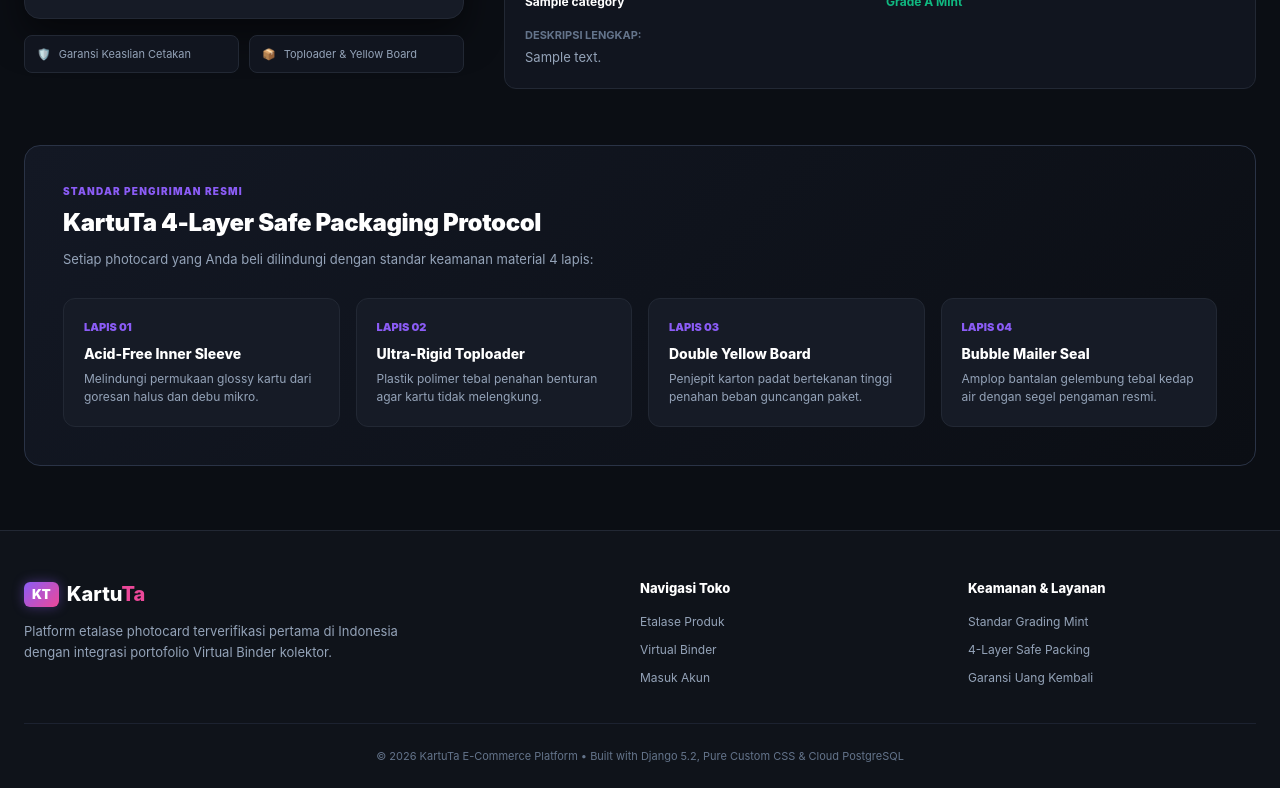
After one commit to Fathiiathallah/Kartuta_ecommerce, a Django app: page /produk/1/ in a window 1280 px wide. The commit adds this page. Shown: the part 795-1583 px from the top of the page. Run offline with Django 5.2, Linux system fonts and the light colour scheme; tables that the repository leaves empty hold one stand-in row (values such as "Sample post").

Commit message:
Menambahkan halaman detail produk dan mengarahkan tombol Beli Sekarang ke detail produk

```diff
--- a/core/urls.py
+++ b/core/urls.py
@@ -11,6 +11,7 @@ urlpatterns = [
     path('register/', views.registerView, name='register'),
     path('logout/', views.LogoutView, name='logout'),
     path('home/', views.homeView, name='home'),
+    path('produk/<int:id>/', views.produkDetailView, name='produk_detail'),
     path('', views.loginView, name='index'),
 ]
 
--- a/core/views.py
+++ b/core/views.py
@@ -1,9 +1,20 @@
 from django.contrib.auth import authenticate, login, logout
 from django.contrib.auth.models import User
-from django.shortcuts import render, redirect
+from django.shortcuts import render, redirect, get_object_or_404
 from django.contrib import messages
 from django.contrib.auth.decorators import login_required
 from app.models import UserAdmin, UserPengguna, Product, Category
+
+
+def produkDetailView(request, id):
+    product = get_object_or_404(Product.objects.select_related('category'), id=id)
+    related_products = Product.objects.filter(category=product.category).exclude(id=product.id)[:4]
+    context = {
+        'title': f'{product.name} • KartuTa Authentic Store',
+        'product': product,
+        'related_products': related_products,
+    }
+    return render(request, 'homepage/detail_produk.html', context)
 
 
 def homeView(request):
--- /dev/null
+++ b/templates/homepage/detail_produk.html
@@ -0,0 +1,356 @@
+{% load static %}
+<!DOCTYPE html>
+<html lang="id">
+<head>
+    <meta charset="UTF-8">
+    <meta name="viewport" content="width=device-width, initial-scale=1.0">
+    <title>{{ title|default:product.name }}</title>
+    <link rel="stylesheet" href="{% static 'css/style.css' %}">
+</head>
+<body class="pro-body">
+
+    <!-- Top Announcement Micro Bar -->
+    <aside class="announcement-bar">
+        <div class="announcement-inner">
+            <span>🛡️ GARANSI KEASLIAN 100% ATAU REFUND PENUH</span>
+            <span class="announcement-bullet">•</span>
+            <span>GRATIS INNER SLEEVE & ULTRA-PRO TOPLOADER SETIAP PEMBELIAN</span>
+            <span class="announcement-bullet">•</span>
+            <span>AUTO-SYNC VIRTUAL BINDER AKTIF</span>
+        </div>
+    </aside>
+
+    <!-- Top Navbar -->
+    <header class="pro-navbar">
+        <div class="pro-navbar-container">
+            <a href="{% url 'home' %}" class="pro-brand">
+                <span class="pro-logo-badge">KT</span>
+                <span class="pro-brand-text">Kartu<span class="pro-accent">Ta</span></span>
+                <span class="pro-store-pill">AUTHENTIC STORE</span>
+            </a>
+
+            <div class="pro-nav-actions">
+                <a href="{% url 'home' %}#katalog-etalase" class="btn-pro-nav btn-pro-ghost">
+                    ← Kembali ke Etalase
+                </a>
+                {% if request.user.is_authenticated %}
+                    {% if request.user.is_staff or request.user.last_name == 'Super Admin' %}
+                        <a href="{% url 'app:dashboard_admin' %}" class="btn-pro-nav btn-pro-primary">
+                            🛡️ Panel Admin
+                        </a>
+                    {% else %}
+                        <a href="{% url 'app:dashboard_pengguna' %}" class="btn-pro-nav btn-pro-binder">
+                            <span>🎴</span> Virtual Binder ({{ request.user.first_name|default:request.user.username }})
+                        </a>
+                    {% endif %}
+                    <a href="{% url 'logout' %}" class="btn-pro-nav btn-pro-ghost">Keluar</a>
+                {% else %}
+                    <a href="{% url 'login' %}" class="btn-pro-nav btn-pro-ghost">Masuk</a>
+                    <a href="{% url 'register' %}" class="btn-pro-nav btn-pro-primary">Daftar Kolektor</a>
+                {% endif %}
+            </div>
+        </div>
+    </header>
+
+    <main class="pro-container" style="gap: 32px; padding-top: 24px;">
+
+        <!-- Breadcrumbs Navigation -->
+        <nav style="display: flex; align-items: center; gap: 8px; font-size: 12px; color: #94A3B8;">
+            <a href="{% url 'home' %}" style="color: #94A3B8; text-decoration: none;">Beranda</a>
+            <span>/</span>
+            <a href="{% url 'home' %}#katalog-etalase" style="color: #94A3B8; text-decoration: none;">Etalase</a>
+            <span>/</span>
+            <a href="{% url 'home' %}?category={{ product.category.id }}#katalog-etalase" style="color: #c4b5fd; text-decoration: none;">{{ product.category.name }}</a>
+            <span>/</span>
+            <span style="color: #ffffff; font-weight: 700; white-space: nowrap; overflow: hidden; text-overflow: ellipsis; max-width: 320px;">{{ product.name }}</span>
+        </nav>
+
+        <!-- Product Detail Two-Column Layout -->
+        <section style="display: grid; grid-template-columns: minmax(320px, 440px) 1fr; gap: 40px; align-items: start;">
+
+            <!-- Left: Card Visual & Badges -->
+            <div>
+                <div style="background: var(--surface); border: 1px solid var(--border-dark); border-radius: 16px; padding: 18px; box-shadow: 0 16px 36px rgba(0,0,0,0.5);">
+                    <div style="position: relative; width: 100%; aspect-ratio: 2/3; background: #090c12; border-radius: 12px; overflow: hidden; border: 1px solid var(--border-dark); display: flex; align-items: center; justify-content: center;">
+
+                        <!-- Top Badges Overlay -->
+                        <div class="badge-overlay-header">
+                            {% if product.is_official_verified %}
+                                <span class="pro-badge-official">100% OFFICIAL</span>
+                            {% endif %}
+                            <span class="pro-badge-era">{{ product.fandom_group|default:product.category.name }}</span>
+                        </div>
+
+                        <!-- Image -->
+                        {% if product.image_utama %}
+                            <img src="{{ product.image_utama.url }}" alt="{{ product.name }}" style="width: 100%; height: 100%; object-fit: cover;">
+                        {% else %}
+                            <div class="pro-image-placeholder">
+                                <span style="font-size: 54px;">🎴</span>
+                                <p>Foto Fisik Terkurasi</p>
+                            </div>
+                        {% endif %}
+
+                        <!-- Condition Badge Bottom Overlay -->
+                        <div class="badge-overlay-bottom">
+                            {% if 'Mint' in product.card_grade %}
+                                <span class="grade-chip grade-mint">MINT CONDITION / GRADE A</span>
+                            {% else %}
+                                <span class="grade-chip grade-standard">FACTORY SCRATCH / GRADE B</span>
+                            {% endif %}
+                        </div>
+                    </div>
+                </div>
+
+                <!-- Trust Micro List Under Image -->
+                <div style="margin-top: 16px; display: grid; grid-template-columns: 1fr 1fr; gap: 10px;">
+                    <div style="background: #11151f; border: 1px solid #222834; border-radius: 8px; padding: 10px 12px; font-size: 11px; color: #94a3b8; display: flex; align-items: center; gap: 8px;">
+                        <span>🛡️</span>
+                        <span>Garansi Keaslian Cetakan</span>
+                    </div>
+                    <div style="background: #11151f; border: 1px solid #222834; border-radius: 8px; padding: 10px 12px; font-size: 11px; color: #94a3b8; display: flex; align-items: center; gap: 8px;">
+                        <span>📦</span>
+                        <span>Toploader & Yellow Board</span>
+                    </div>
+                </div>
+            </div>
+
+            <!-- Right: Product Specifications & Actions -->
+            <div style="display: flex; flex-direction: column; gap: 20px;">
+
+                <div>
+                    <div style="display: flex; align-items: center; gap: 8px; margin-bottom: 8px;">
+                        <span class="side-chip" style="margin: 0;">{{ product.category.name }}</span>
+                        {% if product.member_bias %}
+                            <span class="side-chip" style="margin: 0; background: rgba(236, 72, 153, 0.15); border-color: rgba(236, 72, 153, 0.4); color: #f472b6;">
+                                Member: {{ product.member_bias }}
+                            </span>
+                        {% endif %}
+                    </div>
+                    <h1 style="font-size: 28px; font-weight: 900; line-height: 1.3; color: #ffffff; margin-bottom: 12px; letter-spacing: -0.5px;">
+                        {{ product.name }}
+                    </h1>
+                    <div style="display: inline-flex; align-items: center; gap: 6px; background: rgba(16, 185, 129, 0.12); border: 1px solid rgba(16, 185, 129, 0.35); color: #10b981; font-size: 11px; font-weight: 800; padding: 4px 10px; border-radius: 6px;">
+                        <span>✓</span>
+                        <span>Terverifikasi Original Agensi & Siap Dikirim</span>
+                    </div>
+                </div>
+
+                <!-- Price Box -->
+                <div style="background: #161b26; border: 1px solid #222834; border-radius: 12px; padding: 20px; display: flex; justify-content: space-between; align-items: center;">
+                    <div>
+                        <div style="font-size: 11px; font-weight: 800; color: #94a3b8; letter-spacing: 0.5px;">HARGA OFFICIAL</div>
+                        <div style="font-size: 32px; font-weight: 900; color: #ffffff; letter-spacing: -1px; margin-top: 2px;">
+                            Rp {{ product.price|floatformat:0 }}
+                        </div>
+                    </div>
+                    <div style="text-align: right;">
+                        <div style="font-size: 11px; font-weight: 800; color: #94a3b8;">STATUS STOK</div>
+                        <div style="font-size: 16px; font-weight: 800; {% if product.stock <= 1 %}color: #f59e0b;{% else %}color: #10b981;{% endif %} margin-top: 2px;">
+                            {% if product.stock > 0 %}
+                                ● {{ product.stock }} Unit Tersedia
+                            {% else %}
+                                ✕ Stok Habis
+                            {% endif %}
+                        </div>
+                    </div>
+                </div>
+
+                <!-- Virtual Binder Perk Callout -->
+                <div style="background: linear-gradient(135deg, rgba(139, 92, 246, 0.12), rgba(236, 72, 153, 0.08)); border: 1px solid rgba(139, 92, 246, 0.35); border-radius: 12px; padding: 16px 18px; display: flex; align-items: flex-start; gap: 14px;">
+                    <span style="font-size: 26px;">🎴</span>
+                    <div>
+                        <strong style="color: #ffffff; font-size: 13px; display: block; margin-bottom: 2px;">Fitur Eksklusif: Auto-Sync Virtual Binder</strong>
+                        <p style="font-size: 12px; color: #c4b5fd; margin: 0; line-height: 1.5;">
+                            Saat pembayaran pesanan fisik kartu ini terkonfirmasi, slot digital pada <strong>Virtual Binder</strong> akun Anda akan otomatis terbuka dan berwarna.
+                        </p>
+                    </div>
+                </div>
+
+                <!-- Action Button Row -->
+                <div style="display: flex; flex-direction: column; gap: 10px;">
+                    {% if request.user.is_authenticated %}
+                        {% if product.stock > 0 %}
+                            <button type="button" class="btn-pro-action" style="padding: 14px 20px; font-size: 14px; width: 100%; border: none; cursor: pointer;" onclick="alert('Pesanan untuk {{ product.name }} berhasil diproses! Silakan periksa status transaksi di dashboard Anda.');">
+                                🛒 Konfirmasi Beli Sekarang (Rp {{ product.price|floatformat:0 }})
+                            </button>
+                        {% else %}
+                            <button type="button" class="btn-pro-action" style="padding: 14px 20px; font-size: 14px; width: 100%; background: #222834; color: #94a3b8; cursor: not-allowed; box-shadow: none;" disabled>
+                                Stok Habis / Sold Out
+                            </button>
+                        {% endif %}
+                    {% else %}
+                        <a href="{% url 'login' %}?next={{ request.path }}" class="btn-pro-action" style="padding: 14px 20px; font-size: 14px; text-align: center;">
+                            🔐 Masuk untuk Membeli & Klaim Slot Binder
+                        </a>
+                        <a href="{% url 'register' %}" class="btn-hero-outline" style="text-align: center; font-size: 13px; padding: 11px;">
+                            Daftar Akun Kolektor Baru
+                        </a>
+                    {% endif %}
+                </div>
+
+                <!-- Specifications Card -->
+                <div style="background: #11151f; border: 1px solid #222834; border-radius: 12px; padding: 20px;">
+                    <h3 style="font-size: 14px; font-weight: 800; color: #ffffff; margin-bottom: 14px; border-bottom: 1px solid #222834; padding-bottom: 8px;">
+                        Spesifikasi & Kondisi Kartu
+                    </h3>
+
+                    <div style="display: grid; grid-template-columns: 1fr 1fr; gap: 12px; font-size: 12px; margin-bottom: 16px;">
+                        <div>
+                            <span style="color: #64748b; display: block; font-size: 10px; font-weight: 700;">GRUP / FANDOM</span>
+                            <strong style="color: #ffffff;">{{ product.fandom_group|default:"aespa" }}</strong>
+                        </div>
+                        <div>
+                            <span style="color: #64748b; display: block; font-size: 10px; font-weight: 700;">MEMBER</span>
+                            <strong style="color: #ffffff;">{{ product.member_bias|default:"All Member" }}</strong>
+                        </div>
+                        <div>
+                            <span style="color: #64748b; display: block; font-size: 10px; font-weight: 700;">ERA / KATEGORI</span>
+                            <strong style="color: #ffffff;">{{ product.category.name }}</strong>
+                        </div>
+                        <div>
+                            <span style="color: #64748b; display: block; font-size: 10px; font-weight: 700;">GRADE KONDISI FISIK</span>
+                            <strong style="color: #10b981;">{{ product.card_grade }}</strong>
+                        </div>
+                    </div>
+
+                    <div style="font-size: 11px; color: #64748b; font-weight: 700; margin-bottom: 4px;">DESKRIPSI LENGKAP:</div>
+                    <div style="font-size: 13px; color: #94a3b8; line-height: 1.6;">
+                        {{ product.description|linebreaks }}
+                    </div>
+                </div>
+
+            </div>
+        </section>
+
+        <!-- 4-Layer Safe Packaging Protocol (Reassurance) -->
+        <section class="protocol-section" style="margin-top: 24px;">
+            <div class="protocol-header">
+                <span class="protocol-pretitle">STANDAR PENGIRIMAN RESMI</span>
+                <h2>KartuTa 4-Layer Safe Packaging Protocol</h2>
+                <p>Setiap photocard yang Anda beli dilindungi dengan standar keamanan material 4 lapis:</p>
+            </div>
+
+            <div class="protocol-grid">
+                <div class="protocol-col">
+                    <span class="protocol-step">Lapis 01</span>
+                    <h4>Acid-Free Inner Sleeve</h4>
+                    <p>Melindungi permukaan glossy kartu dari goresan halus dan debu mikro.</p>
+                </div>
+                <div class="protocol-col">
+                    <span class="protocol-step">Lapis 02</span>
+                    <h4>Ultra-Rigid Toploader</h4>
+                    <p>Plastik polimer tebal penahan benturan agar kartu tidak melengkung.</p>
+                </div>
+                <div class="protocol-col">
+                    <span class="protocol-step">Lapis 03</span>
+                    <h4>Double Yellow Board</h4>
+                    <p>Penjepit karton padat bertekanan tinggi penahan beban guncangan paket.</p>
+                </div>
+                <div class="protocol-col">
+                    <span class="protocol-step">Lapis 04</span>
+                    <h4>Bubble Mailer Seal</h4>
+                    <p>Amplop bantalan gelembung tebal kedap air dengan segel pengaman resmi.</p>
+                </div>
+            </div>
+        </section>
+
+        <!-- Related Products Section -->
+        {% if related_products %}
+            <section style="margin-top: 16px;">
+                <div class="catalog-top-heading" style="margin-bottom: 20px;">
+                    <div>
+                        <h2 class="catalog-title">Photocard Lain di Era Ini</h2>
+                        <p class="catalog-desc">Koleksi lainnya dari kategori {{ product.category.name }}.</p>
+                    </div>
+                </div>
+
+                <div class="pro-product-grid">
+                    {% for item in related_products %}
+                        <article class="pro-card">
+                            <div class="pro-card-image-wrapper">
+                                <div class="badge-overlay-header">
+                                    {% if item.is_official_verified %}
+                                        <span class="pro-badge-official">OFFICIAL</span>
+                                    {% endif %}
+                                    <span class="pro-badge-era">{{ item.fandom_group|default:item.category.name }}</span>
+                                </div>
+
+                                <div class="pro-image-holder">
+                                    {% if item.image_utama %}
+                                        <img src="{{ item.image_utama.url }}" alt="{{ item.name }}" loading="lazy">
+                                    {% else %}
+                                        <div class="pro-image-placeholder">
+                                            <span>🎴</span>
+                                        </div>
+                                    {% endif %}
+                                </div>
+
+                                <div class="badge-overlay-bottom">
+                                    {% if 'Mint' in item.card_grade %}
+                                        <span class="grade-chip grade-mint">MINT</span>
+                                    {% else %}
+                                        <span class="grade-chip grade-standard">GRADE B</span>
+                                    {% endif %}
+                                </div>
+                            </div>
+
+                            <div class="pro-card-body">
+                                <div class="pro-item-sub">{{ item.category.name }}</div>
+                                <h3 class="pro-item-title" title="{{ item.name }}">{{ item.name }}</h3>
+
+                                <div class="pro-item-meta">
+                                    <div class="meta-price-box">
+                                        <span class="lbl-small">HARGA</span>
+                                        <span class="val-price">Rp {{ item.price|floatformat:0 }}</span>
+                                    </div>
+                                    <div class="meta-stock-box">
+                                        <span class="lbl-small">STOK</span>
+                                        <span class="val-stock {% if item.stock <= 1 %}stock-low{% endif %}">
+                                            {{ item.stock }} Pcs
+                                        </span>
+                                    </div>
+                                </div>
+
+                                <a href="{% url 'produk_detail' item.id %}" class="btn-pro-action">
+                                    Beli Sekarang
+                                </a>
+                            </div>
+                        </article>
+                    {% endfor %}
+                </div>
+            </section>
+        {% endif %}
+
+    </main>
+
+    <!-- Professional Clean Footer -->
+    <footer class="pro-footer">
+        <div class="footer-inner">
+            <div class="footer-brand-col">
+                <div class="pro-brand" style="margin-bottom: 12px;">
+                    <span class="pro-logo-badge">KT</span>
+                    <span class="pro-brand-text">Kartu<span class="pro-accent">Ta</span></span>
+                </div>
+                <p class="footer-desc">Platform etalase photocard terverifikasi pertama di Indonesia dengan integrasi portofolio Virtual Binder kolektor.</p>
+            </div>
+            <div class="footer-links-col">
+                <h5>Navigasi Toko</h5>
+                <a href="{% url 'home' %}">Etalase Produk</a>
+                <a href="{% url 'app:index' %}">Virtual Binder</a>
+                <a href="{% url 'login' %}">Masuk Akun</a>
+            </div>
+            <div class="footer-links-col">
+                <h5>Keamanan & Layanan</h5>
+                <span>Standar Grading Mint</span>
+                <span>4-Layer Safe Packing</span>
+                <span>Garansi Uang Kembali</span>
+            </div>
+        </div>
+        <div class="footer-bottom-bar">
+            <span>© 2026 KartuTa E-Commerce Platform • Built with Django 5.2, Pure Custom CSS & Cloud PostgreSQL</span>
+        </div>
+    </footer>
+
+</body>
+</html>
--- a/templates/pengguna/katalog.html
+++ b/templates/pengguna/katalog.html
@@ -82,10 +82,10 @@
                         </div>
                     </div>
 
-                    <button type="button" class="btn-primary-save" style="width: 100%; padding: 8px 12px; font-size: 12px; display: flex; align-items: center; justify-content: center; gap: 6px;" onclick="alert('Fitur Checkout & Virtual Binder otomatis aktif pada tahap transaksi pembayaran QRIS Midtrans!');">
+                    <a href="{% url 'produk_detail' item.id %}" class="btn-primary-save" style="width: 100%; padding: 8px 12px; font-size: 12px; display: flex; align-items: center; justify-content: center; gap: 6px; text-decoration: none;">
                         <span>🛒</span>
-                        <span>Beli & Buka di Binder</span>
-                    </button>
+                        <span>Beli & Detail Kartu</span>
+                    </a>
                 </div>
             {% endfor %}
         </div>
```
Also changed, not shown: templates/homepage/index.html (+8 -12 lines).
